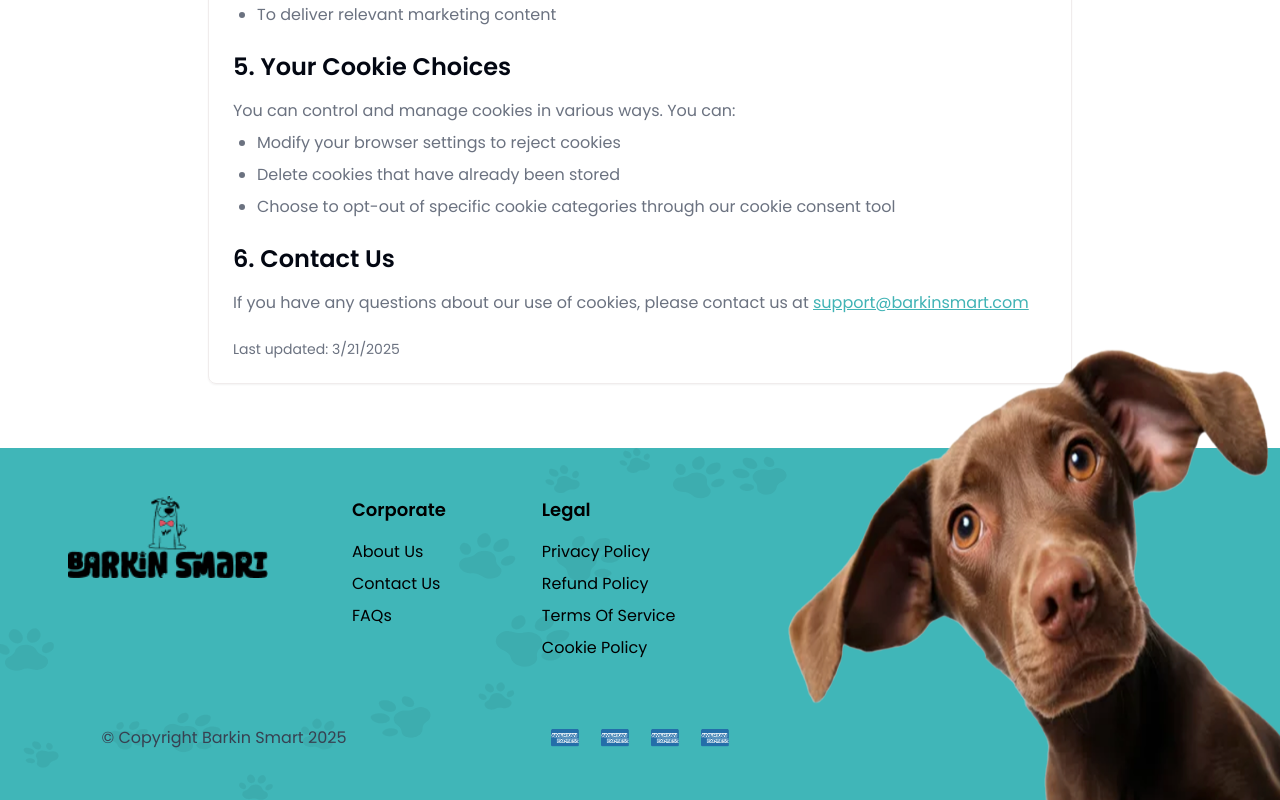
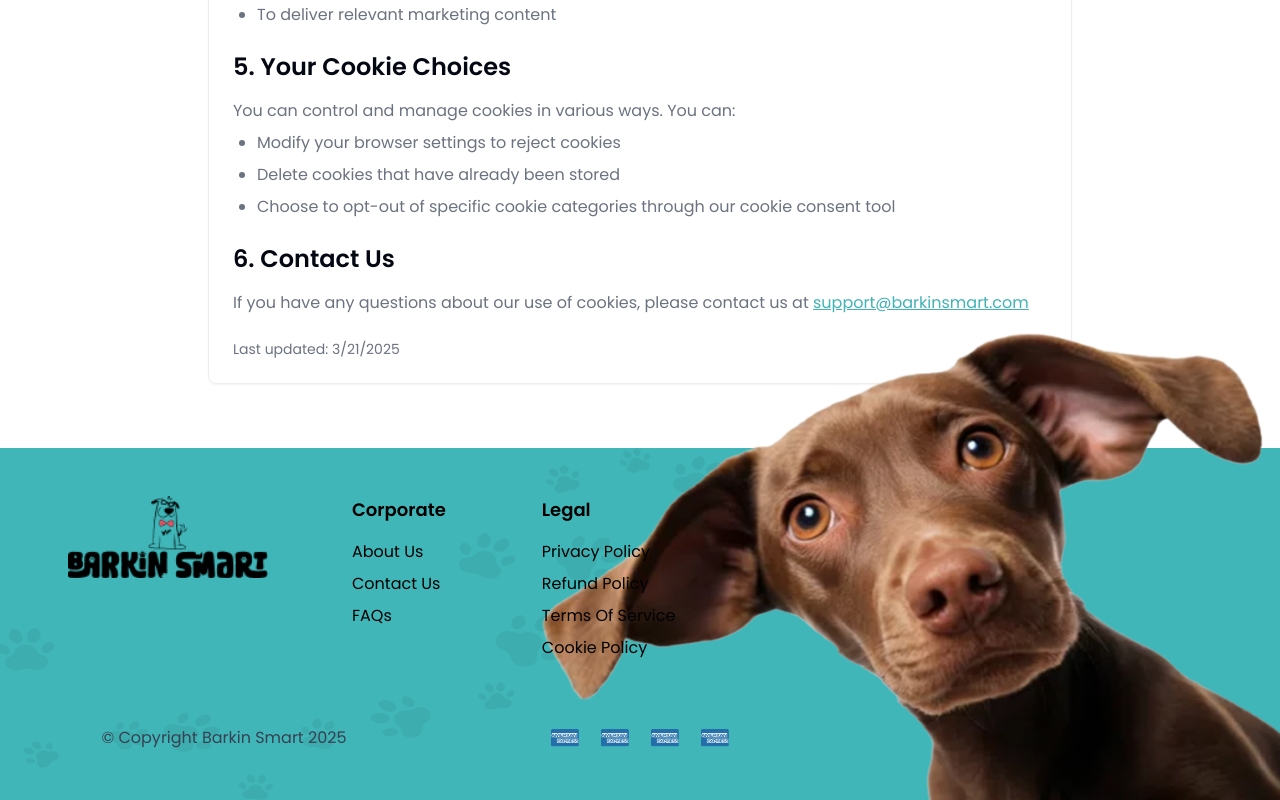
Before and after one commit to NathansStuff/barking-smart-admin, a Next.js app: page /cookie-policy in a window 1280 px wide. Shown: the part 842-1642 px from the top of the page. Built offline with nearby package versions, Linux system fonts and the light colour scheme; no server answers.

Commit message:
fix: image sizes

```diff
--- a/src/components/sections/Footer.tsx
+++ b/src/components/sections/Footer.tsx
@@ -119,9 +119,9 @@ function Footer(): React.ReactElement {
       <Image
         src='/assets/dog2.png'
         alt='happy dog'
-        width={400}
-        height={400}
-        className='absolute bottom-0 right-0 h-[200px] w-[200px] lg:h-[400px] lg:w-[400px] xl:h-[500px] xl:w-[500px]'
+        width={829}
+        height={573}
+        className='absolute bottom-0 right-0 h-[207px] w-[300px] lg:h-[414px] lg:w-[600px] xl:h-[518px] xl:w-[750px]'
         priority
       />
 
--- a/src/components/sections/Testimonials.tsx
+++ b/src/components/sections/Testimonials.tsx
@@ -79,9 +79,8 @@ function Testimonials(): React.ReactElement {
         src='/assets/dog.png'
         alt='dog'
         width={600}
-        height={600}
+        height={800}
         className='absolute bottom-0 left-1/2 z-10 -translate-x-1/2 transform'
-        style={{ width: 'auto', height: 'auto' }}
       />
     </section>
   );
```
